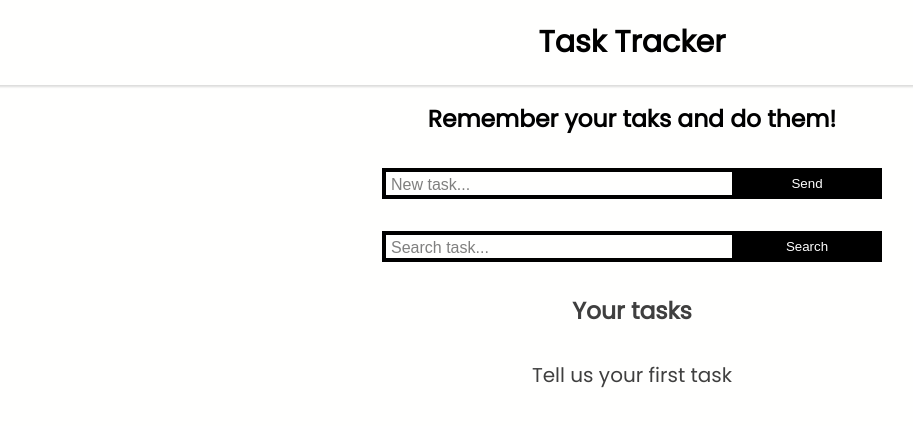
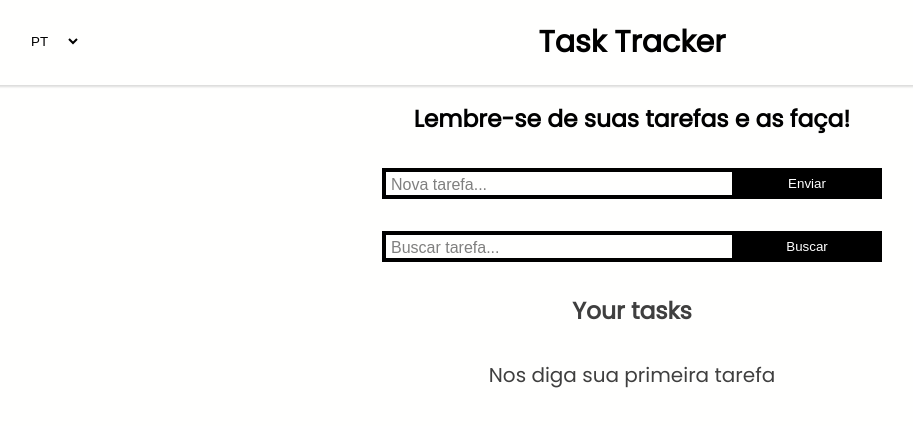
Before and after one commit to BaldezPatrick/task-tracker, a Next.js app: page / in a window 1280 px wide. Shown: the top 426 px of the page, without its empty margins (8-921 px from the left). Built offline with nearby package versions, Linux system fonts and the light colour scheme.

Commit message:
feat: Import of the language selection component and necessary changes to the text so that the translation is carried out correctly.

```diff
--- a/src/components/taskForm.jsx
+++ b/src/components/taskForm.jsx
@@ -1,15 +1,19 @@
+import { useTranslation } from "react-i18next";
+
 const TaskForm = ({ addTask, setNewTask, newTask }) => {
+  const { t } = useTranslation();
+
   return (
     <>
       <form onSubmit={addTask}>
         <input
           type="text"
-          placeholder="New task..."
+          placeholder={t("taskForm.placeholderSend")}
           value={newTask}
           onChange={(e) => setNewTask(e.target.value)}
         />
         <button id="send-task" type="submit">
-          Send
+          {t("taskForm.buttonSendText")}
         </button>
       </form>
     </>
--- a/src/components/taskList.jsx
+++ b/src/components/taskList.jsx
@@ -1,5 +1,6 @@
 import { useMemo, useRef } from "react";
 import styles from "../styles/taskList.module.css";
+import { useTranslation } from "react-i18next";
 
 const TaskList = ({
   tasks,
@@ -11,6 +12,7 @@ const TaskList = ({
   inputTaskEdit,
   editingTask,
 }) => {
+  const { t } = useTranslation();
   const filterTaskToLowerCase = filterTask.toLowerCase();
   const filteredTasks = useMemo(() => {
     return tasks.filter((task) =>
@@ -25,8 +27,8 @@ const TaskList = ({
           <li className={styles.taskNoFound}>
             <p>
               {tasks.length === 0
-                ? "Tell us your first task"
-                : "No task was found..."}
+                ? t("taskList.infoFirstTask")
+                : t("taskList.infoTaskNotFound")}
             </p>
           </li>
         ) : (
@@ -44,7 +46,7 @@ const TaskList = ({
                       onChange={(e) => setInputTaskEdit(e.target.value)}
                     />
                     <button id="send-task" type="submit">
-                      Save
+                      {t("taskList.saveButton")}
                     </button>
                   </form>
                 </>
@@ -52,8 +54,12 @@ const TaskList = ({
                 <>
                   {task.title}
                   <div className={styles.buttonsWrapper}>
-                    <button onClick={() => editTask(task.id)}>Edit</button>
-                    <button onClick={() => deleteTask(task.id)}>Delete</button>
+                    <button onClick={() => editTask(task.id)}>
+                      {t("taskList.editButton")}
+                    </button>
+                    <button onClick={() => deleteTask(task.id)}>
+                      {t("taskList.deleteButton")}
+                    </button>
                   </div>
                 </>
               )}
--- a/src/components/taskSearch.jsx
+++ b/src/components/taskSearch.jsx
@@ -1,7 +1,11 @@
+import { useTranslation } from "react-i18next";
+
 const TaskSearch = ({ inputFilterTask, setInputFilterTask, cleanUpSearch }) => {
+  const { t } = useTranslation();
+
   const handleButtonInfo = () => {
     if (!inputFilterTask) {
-      return "Search";
+      return t("taskForm.buttonSearchText");
     } else {
       return "X";
     }
@@ -14,7 +18,7 @@ const TaskSearch = ({ inputFilterTask, setInputFilterTask, cleanUpSearch }) => {
       <form onSubmit={cleanUpSearch}>
         <input
           type="text"
-          placeholder="Search task..."
+          placeholder={t("taskForm.placeholderSearch")}
           value={inputFilterTask}
           onChange={(e) => setInputFilterTask(e.target.value)}
         />
--- a/src/pages/index.jsx
+++ b/src/pages/index.jsx
@@ -1,8 +1,16 @@
 import { useEffect, useState } from "react";
-import { Notifications, TaskForm, TaskList, TaskSearch } from "@/components";
+import {
+  LanguageSelector,
+  Notifications,
+  TaskForm,
+  TaskList,
+  TaskSearch,
+} from "@/components";
 import styles from "../styles/home.module.css";
+import { useTranslation } from "react-i18next";
 
 export default function Home() {
+  const { t } = useTranslation();
   const [tasks, setTasks] = useState([]);
   const [notifications, setNotifications] = useState([]);
   const [editingTask, setEditingTask] = useState(null);
@@ -40,7 +48,7 @@ export default function Home() {
     try {
       e.preventDefault();
       if (newTask.trim() === "") {
-        createNotifications("Empty input", "delete");
+        createNotifications(t("notifications.error"), "delete");
         return;
       }
 
@@ -52,7 +60,7 @@ export default function Home() {
       setTasks([...tasks, newTaskCreated]);
       setNewTask("");
       setInputFilterTask("");
-      createNotifications("Task added", "success");
+      createNotifications(t("notifications.success"), "success");
       localStorage.setItem("tasks", JSON.stringify([...tasks, newTaskCreated]));
     } catch (error) {
       console.error("Error: ", error);
@@ -63,7 +71,7 @@ export default function Home() {
     try {
       const deletedTask = tasks.filter((task) => task.id !== taskId);
       setTasks(deletedTask);
-      createNotifications("Task deleted", "delete");
+      createNotifications(t("notifications.delete"), "delete");
       localStorage.setItem("tasks", JSON.stringify(deletedTask));
     } catch (error) {
       console.error("Error: ", error);
@@ -82,7 +90,7 @@ export default function Home() {
     try {
       e.preventDefault();
       if (inputTaskEdit.trim() === "") {
-        createNotifications("Empty input", "error");
+        createNotifications(t("notifications.error"), "error");
         return;
       }
       const updatedTask = tasks.map((task) =>
@@ -92,7 +100,7 @@ export default function Home() {
       setTasks(updatedTask);
       setInputTaskEdit("");
       setEditingTask(null);
-      createNotifications("Task edited", "success");
+      createNotifications(t("notifications.edit"), "success");
       localStorage.setItem("tasks", JSON.stringify(updatedTask));
     } catch (error) {
       console.error("Error: ", error);
@@ -110,11 +118,14 @@ export default function Home() {
   return (
     <>
       <header className={styles.headerWrapper}>
-        <h2>Task Tracker</h2>
+        <h2>{t("header.title")}</h2>
+        <div className={styles.selectLangWrapper}>
+          <LanguageSelector />
+        </div>
       </header>
       <main className={styles.mainWrapper}>
         <section className={styles.tasksFormWrapper}>
-          <h3>Remember your taks and do them!</h3>
+          <h3>{t("main.title")}</h3>
           <TaskForm
             addTask={addTask}
             newTask={newTask}
```
